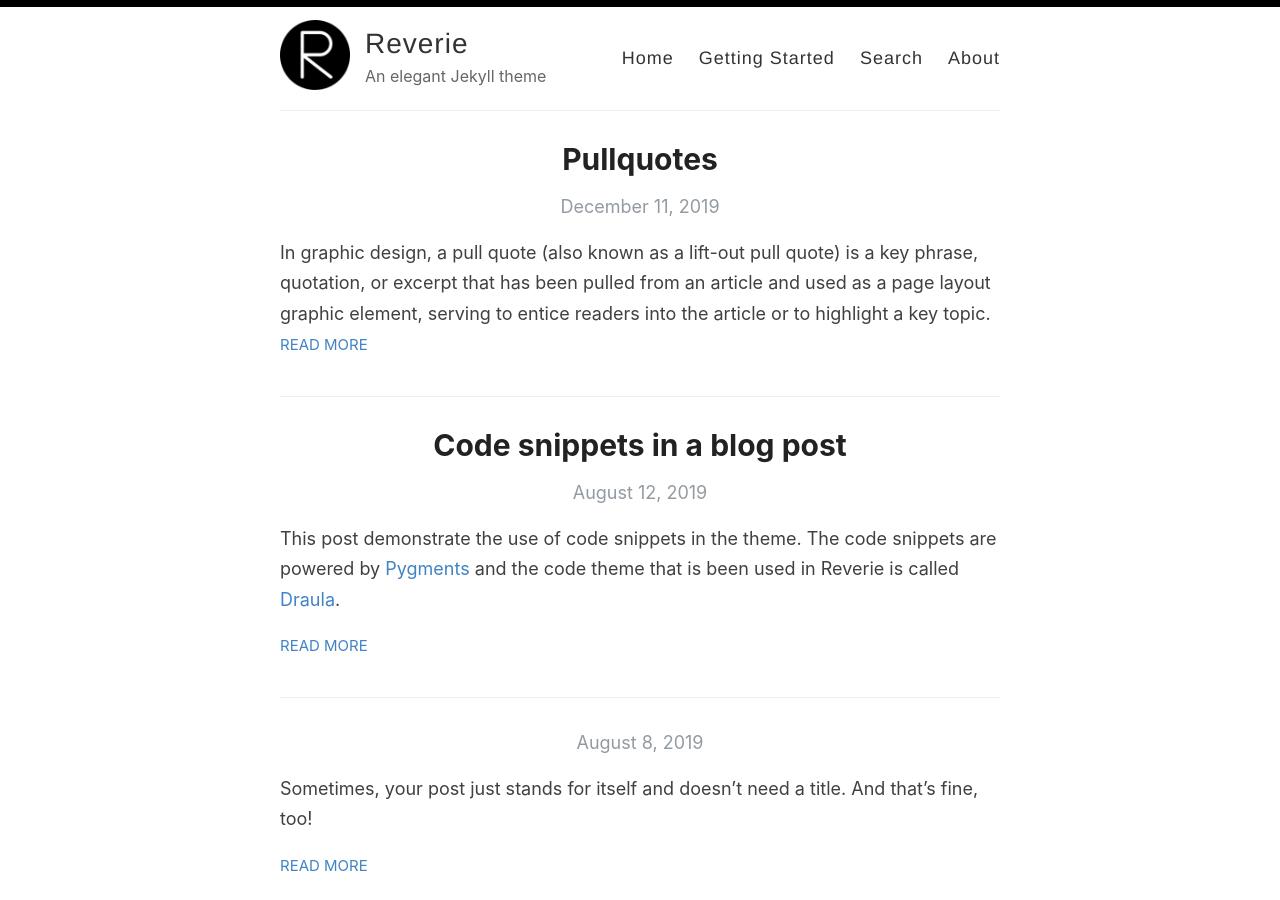
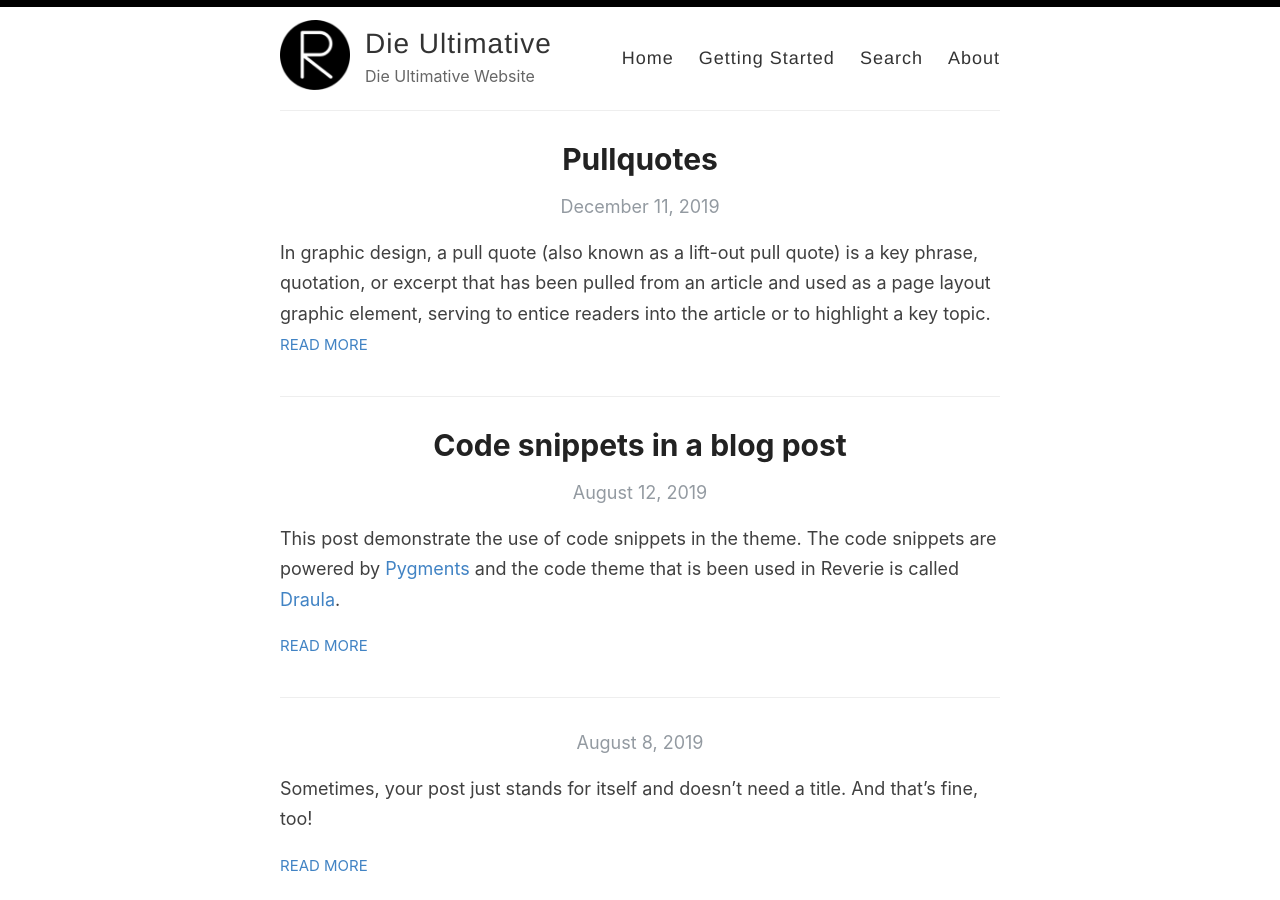
Before and after one commit to die-ultimative/website, a Jekyll site: the page built from index.html, in a window 1280 px wide and 900 px high. Built offline with Jekyll 4.4.1, drawn with Linux system fonts in a browser that asks for light colours; the list of posts is cut into pages by our own code.

Commit message:
Update config

```diff
--- a/_config.yml
+++ b/_config.yml
@@ -3,13 +3,13 @@
 #
 
 # Name of your site (displayed in the header)
-name: Reverie
+name: Die Ultimative
 
 # Name of the author
 author: Amit Merchant
 
 # Short bio or description (displayed in the header)
-description: An elegant Jekyll theme
+description: Die Ultimative Website
 
 # URL of your avatar or profile pic (you could use your GitHub profile pic)
 avatar: /images/reverie.png
@@ -21,15 +21,15 @@ avatar: /images/reverie.png
 # Includes an icon in the footer for each username you enter
 footer-links:
   dribbble:
-  email: amit.d.merchant@gmail.com
+  email:
   facebook:
   flickr:
-  github: amitmerchant1990/reverie
+  github: die-ultimative/website
   instagram:
   linkedin:
   pinterest:
   rss: rss
-  twitter: amit_merchant
+  twitter:
   stackoverflow:
   youtube: # channel/<your_long_string> or user/<user-name>
   googleplus: # anything in your profile username that comes after plus.google.com/
```
